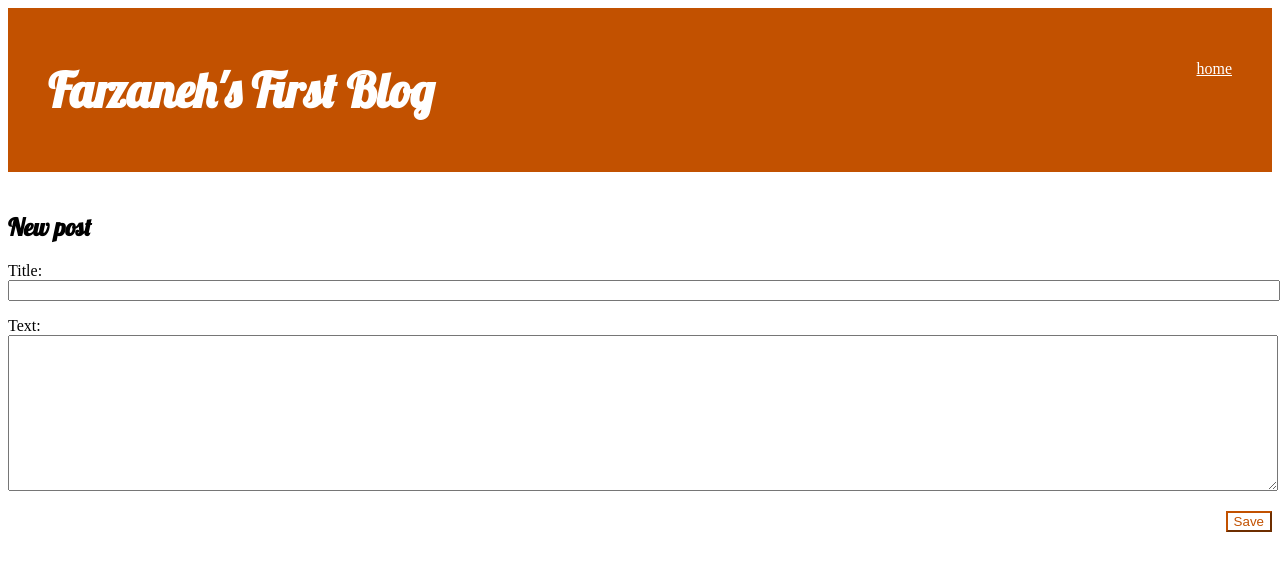
After one commit to farzaneZrk/my-first-blog, a Django app: page /post/new/ in a window 1280 px wide. The commit adds this page. Shown: the top 571 px of the page. Run offline with Django 3.2, Linux system fonts and the light colour scheme.

Commit message:
Added views to create/edit blog post

```diff
--- /dev/null
+++ b/blog/form.py
@@ -0,0 +1,9 @@
+from django import forms
+from django.db.models import fields
+from .models import Post
+
+class PostForm(forms.ModelForm):
+
+    class Meta:
+        model = Post
+        fields = ('title', 'text')
--- a/blog/static/css/blog.css
+++ b/blog/static/css/blog.css
@@ -68,3 +68,7 @@ h4 {
     color: #FFFFFF;
     background-color: #C25100;
 }
+
+#home_bottun {
+    font-size: medium;
+}
--- a/blog/templates/blog/base.html
+++ b/blog/templates/blog/base.html
@@ -9,7 +9,13 @@
     <body>
         <header class="page-header">
           <div class="container">
-              <h1><a href="/">Farzaneh's First Blog</a></h1>
+            {% if user.is_authenticated %}
+                <a href="{% url 'post_new' %}" class="top-menu">
+                    {% include './icons/file-earmark-plus.svg' %}
+                </a>
+            {% endif %}
+                <a href="{% url 'post_list' %}" class="top-menu" id="home_bottun">home</a>
+            <h1><a href="/">Farzaneh's First Blog</a></h1>
           </div>
         </header>
         <main class="container">
--- /dev/null
+++ b/blog/templates/blog/post_edit.html
@@ -0,0 +1,9 @@
+{% extends 'blog/base.html' %}
+
+{% block content %}
+    <h2>New post</h2>
+    <form method="POST" class="post-form">{% csrf_token %}
+        {{ form.as_p }}
+        <button type="submit" class="save btn btn-default">Save</button>
+    </form>
+{% endblock %}
--- a/blog/urls.py
+++ b/blog/urls.py
@@ -4,4 +4,6 @@ from . import views
 urlpatterns = [
     path('', views.post_list, name='post_list'),
     path('post/<int:pk>/', views.post_detail, name='post_detail'),
+    path('post/new/', views.post_new, name='post_new'),
+    path('post/<int:pk>/edit/', views.post_edit, name='post_edit'),
 ]
--- a/blog/views.py
+++ b/blog/views.py
@@ -1,6 +1,7 @@
-from django.shortcuts import render, get_object_or_404
+from django.shortcuts import render, get_object_or_404, redirect
 from django.utils import timezone
 from .models import Post
+from .form import PostForm
 
 def post_list(request):
     posts = Post.objects.all()
@@ -9,3 +10,31 @@ def post_list(request):
 def post_detail(request, pk):
     post = get_object_or_404(Post, pk=pk)
     return render(request, 'blog/post_detail.html', {'post': post})
+
+def post_new(request):
+    if request.method == 'POST':
+        form = PostForm(request.POST)
+        if form.is_valid():
+            post = form.save(commit=False)
+            post.author = request.user
+            post.created_date = timezone.now()
+            post.save()
+            return redirect('post_detail', pk=post.pk)
+    else:
+        form = PostForm()
+
+    return render(request, 'blog/post_edit.html', {'form': form})
+
+def post_edit(request, pk):
+    post = get_object_or_404(Post, pk=pk)
+    if request.method == "POST":
+        form = PostForm(request.POST, instance=post)
+        if form.is_valid():
+            post = form.save(commit=False)
+            post.author = request.user
+            post.created_date = timezone.now()
+            post.save()
+            return redirect('post_detail', pk=post.pk)
+    else:
+        form = PostForm(instance=post)
+    return render(request, 'blog/post_edit.html', {'form': form})
```
Also changed, not shown: blog/templates/blog/post_detail.html (+5 -13 lines), blog/templates/blog/icons/file-earmark-plus.svg (added), blog/templates/blog/icons/pencil-fill.svg (added).
